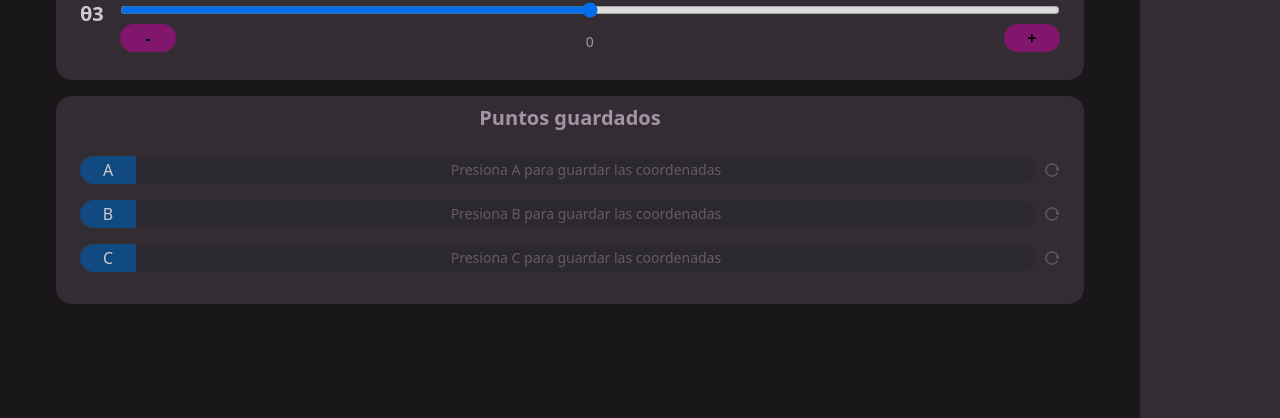
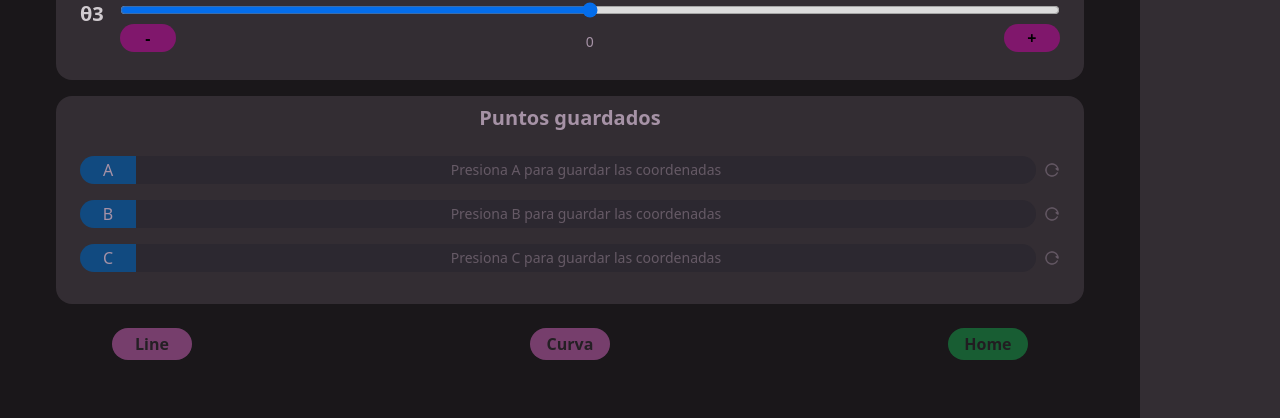
Before and after one commit to Purple-Code-sh/brazoRobotico---Matlab-x-React, a React (Vite) app in the folder reactia/: page / in a window 1280 px wide. Shown: the part 236-654 px from the top of the page. Built offline with nearby package versions, Linux system fonts and the light colour scheme.

Commit message:
datos actualizados en interfaz de barras y puntos

```diff
--- a/reactia/src/components/PointsSection.jsx
+++ b/reactia/src/components/PointsSection.jsx
@@ -5,7 +5,8 @@ import PointC from "./points/PointC";
 
 export default function PoinsSection() {
   return (
-    <div className=" bg-shBase-dark w-full h-fit px-6 pt-0 pb-4 my-4 mb-2 rounded-2xl">
+    <div>
+      <section className=" bg-shBase-dark w-full h-fit px-6 pt-0 pb-4 my-4 mb-2 rounded-2xl">
         <h3 className="w-full h-fit p-2 rounded-2xl text-center text-shBase-light text-xl font-bold">
           Puntos guardados
         </h3>
@@ -14,6 +15,19 @@ export default function PoinsSection() {
           <PointB></PointB>
           <PointC></PointC>
         </section>
+      </section>
+
+      <div className=" flex justify-between px-12 mt-4">
+        <button className=" bg-shPrimary-light opacity-40 font-semibold text-shBase-dark hover:text-shBase-contrast hover:opacity-100 rounded-full w-20 py-1 m-2">
+          Line
+        </button>
+        <button className=" bg-shPrimary-light opacity-40 font-semibold text-shBase-dark hover:text-shBase-contrast hover:opacity-100 rounded-full py-1 w-20 m-2">
+          Curva
+        </button>
+        <button className=" bg-shTertiary-green opacity-30 font-semibold text-shBase-dark hover:text-shBase-contrast hover:opacity-100 rounded-full py-1 w-20 m-2">
+          Home
+        </button>
+      </div>
     </div>
   );
 }
--- a/reactia/src/components/bars/Bar1.jsx
+++ b/reactia/src/components/bars/Bar1.jsx
@@ -21,7 +21,7 @@ export default function Bar1() {
       />
       <div className="flex">
         <button
-          className=" bg-shPrimary-darker hover:bg-shPrimary-dark w-14 h-7 rounded-full font-extrabold"
+          className=" bg-shPrimary-darker hover:bg-shPrimary-dark hover:text-white w-14 h-7 rounded-full font-extrabold"
           onClick={() => setWidth(width > -1024 ? width - 1 : width)}
         >
           -
@@ -30,7 +30,7 @@ export default function Bar1() {
           {width * 0.087890625}
         </h4>
         <button
-          className=" bg-shPrimary-darker hover:bg-shPrimary-dark w-14 h-7 rounded-full font-bold"
+          className=" bg-shPrimary-darker hover:bg-shPrimary-dark hover:text-white w-14 h-7 rounded-full font-bold"
           onClick={() => setWidth(width < 1024 ? width + 1 : width)}
         >
           +
--- a/reactia/src/components/bars/Bar2.jsx
+++ b/reactia/src/components/bars/Bar2.jsx
@@ -21,7 +21,7 @@ export default function Bar1() {
       />
       <div className="flex">
         <button
-          className=" bg-shPrimary-darker hover:bg-shPrimary-dark w-14 h-7 rounded-full font-extrabold"
+          className=" bg-shPrimary-darker hover:bg-shPrimary-dark hover:text-white w-14 h-7 rounded-full font-extrabold"
           onClick={() => setWidth(width > -1024 ? width - 1 : width)}
         >
           -
@@ -30,7 +30,7 @@ export default function Bar1() {
           {width * 0.087890625}
         </h4>
         <button
-          className=" bg-shPrimary-darker hover:bg-shPrimary-dark w-14 h-7 rounded-full font-bold"
+          className=" bg-shPrimary-darker hover:bg-shPrimary-dark hover:text-white w-14 h-7 rounded-full font-bold"
           onClick={() => setWidth(width < 1024 ? width + 1 : width)}
         >
           +
--- a/reactia/src/components/bars/Bar3.jsx
+++ b/reactia/src/components/bars/Bar3.jsx
@@ -21,7 +21,7 @@ export default function Bar1() {
       />
       <div className="flex">
         <button
-          className=" bg-shPrimary-darker hover:bg-shPrimary-dark w-14 h-7 rounded-full font-extrabold"
+          className=" bg-shPrimary-darker hover:bg-shPrimary-dark hover:text-white w-14 h-7 rounded-full font-extrabold"
           onClick={() => setWidth(width > -1024 ? width - 1 : width)}
         >
           -
@@ -30,7 +30,7 @@ export default function Bar1() {
           {width * 0.087890625}
         </h4>
         <button
-          className=" bg-shPrimary-darker hover:bg-shPrimary-dark w-14 h-7 rounded-full font-bold"
+          className=" bg-shPrimary-darker hover:bg-shPrimary-dark hover:text-white w-14 h-7 rounded-full font-bold"
           onClick={() => setWidth(width < 1024 ? width + 1 : width)}
         >
           +
--- a/reactia/src/components/points/PointA.jsx
+++ b/reactia/src/components/points/PointA.jsx
@@ -4,7 +4,7 @@ import reloadImage from "../../media/reload.png";
 export default function PointA() {
   return (
     <div className="w-full flex my-4">
-      <button className=" bg-shSecondary-darker hover:bg-shSecondary-dark text-shBase-contrastDark w-14 h-7 rounded-full rounded-r-none">
+      <button className=" bg-shSecondary-darker hover:bg-shSecondary-dark text-shBase-light hover:text-white w-14 h-7 rounded-full rounded-r-none">
         A
       </button>
       <div className="flex-auto text-center text-shBase-medium text-sm p-1 align-middle justify-center bg bg-shBase-dark2 rounded-full rounded-l-none">
--- a/reactia/src/components/points/PointB.jsx
+++ b/reactia/src/components/points/PointB.jsx
@@ -4,7 +4,7 @@ import reloadImage from "../../media/reload.png";
 export default function PointB() {
   return (
     <div className="w-full flex my-4">
-      <button className=" bg-shSecondary-darker hover:bg-shSecondary-dark text-shBase-contrastDark w-14 h-7 rounded-full rounded-r-none">
+      <button className=" bg-shSecondary-darker hover:bg-shSecondary-dark text-shBase-light hover:text-white w-14 h-7 rounded-full rounded-r-none">
         B
       </button>
       <div className="flex-auto text-center text-shBase-medium text-sm p-1 align-middle justify-center bg bg-shBase-dark2 rounded-full rounded-l-none">
--- a/reactia/src/components/points/PointC.jsx
+++ b/reactia/src/components/points/PointC.jsx
@@ -4,7 +4,7 @@ import reloadImage from "../../media/reload.png";
 export default function PointC() {
   return (
     <div className="w-full flex my-4">
-      <button className=" bg-shSecondary-darker hover:bg-shSecondary-dark text-shBase-contrastDark w-14 h-7 rounded-full rounded-r-none">
+      <button className=" bg-shSecondary-darker hover:bg-shSecondary-dark text-shBase-light hover:text-white w-14 h-7 rounded-full rounded-r-none">
         C
       </button>
       <div className="flex-auto text-center text-shBase-medium text-sm p-1 align-middle justify-center bg bg-shBase-dark2 rounded-full rounded-l-none">
```
Lines whose indentation alone changed are shown as unchanged.
